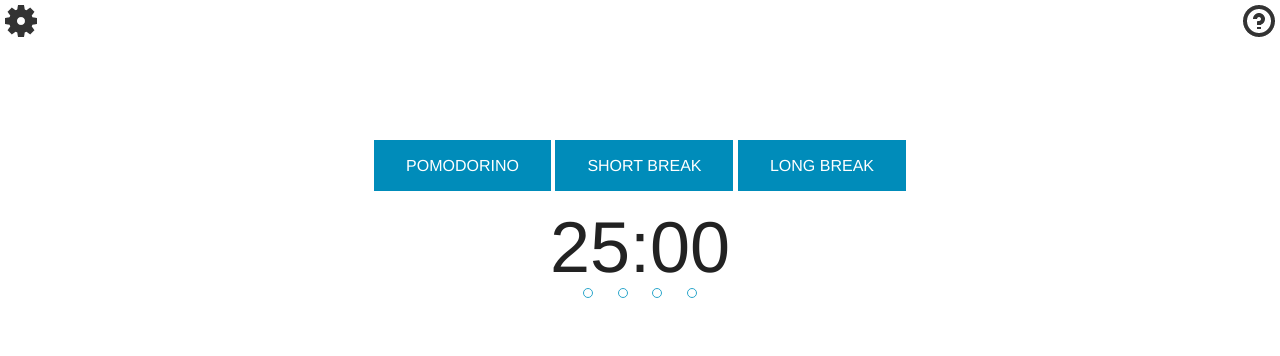
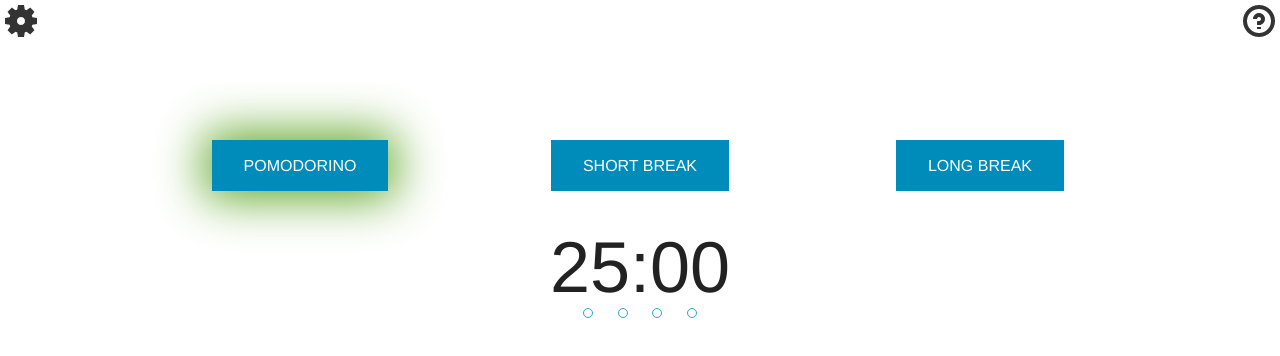
Before and after one commit to nakinsey/Pomodorino, a plain HTML site: page index.html in a window 1280 px wide. Drawn offline with Linux system fonts and the light colour scheme.

Commit message:
2.2.1 Foundation Integration
Using more features of our new framework

```diff
--- a/css/main.css
+++ b/css/main.css
@@ -25,6 +25,12 @@ div.counter {
 }
 div.counter:last-of-type {
     margin-right: 0;
+}
+button {
+    -webkit-transition: box-shadow 1s ease;
+    -moz-transition: box-shadow 1s ease;
+    -o-transition: box-shadow 1s ease;
+    transition: box-shadow 1s ease;
 }
 /*---------- Settings & Help ----------*/
 
@@ -61,15 +67,15 @@ div.counter:last-of-type {
     vertical-align: middle;
 }
 .recommended {
-    -webkit-box-shadow: 0 0 48px 7px #475BFF;
-    -moz-box-shadow: 0 0 48px 7px #475BFF;
-    box-shadow: 0 0 48px 7px #475BFF;
+    -webkit-box-shadow: 0 0 48px 7px #5da423;
+    -moz-box-shadow: 0 0 48px 7px #5da423;
+    box-shadow: 0 0 48px 7px #5da423;
 }
 /* ==========================================================================
    Media Queries
    ========================================================================== */
 
-@media only screen and (max-width: 630px) {
+@media only screen and (max-width: 640px) {
     button {
         margin: auto;
         margin-bottom: 10px;
@@ -78,14 +84,8 @@ div.counter:last-of-type {
     .select button {
         margin-bottom: 0.5em;
     }
-    .control button {
-        margin-top: 0.7em;
-    }
     .select {
         margin-bottom: 0;
-    }
-    .control {
-        margin-top: 0;
     }
     #app {
         margin-top: 10px;
--- a/index.html
+++ b/index.html
@@ -19,10 +19,19 @@
     <div class="icon-question" data-reveal-id="help"></div>
 
     <div class="center" id="app">
-        <div class="select">
-            <button id="pomodorino">POMODORINO</button>
-            <button id="sb">SHORT BREAK</button>
-            <button id="lb">LONG BREAK</button>
+        <div class="row">
+            <ul class="large-block-grid-3 medium-block-grid-3 small-block-grid-1">
+                <li>
+                    <button id="pomodorino" class="recommended">POMODORINO</button>
+                </li>
+                <li>
+                    <button id="sb">SHORT BREAK</button>
+                </li>
+                <li>
+                    <button id="lb">LONG BREAK</button>
+                </li>
+            </ul>
+
         </div>
 
         <div class="time">
@@ -37,8 +46,8 @@
         </div>
 
         <div class="control">
-            <button id="stop" style="display: none;">PAUSE</button>
-            <button id="start" style="display: none;">RESUME</button>
+            <button id="stop" class="secondary" style="display: none;">PAUSE</button>
+            <button id="start" class="secondary" style="display: none;">RESUME</button>
         </div>
     </div>
 
```
